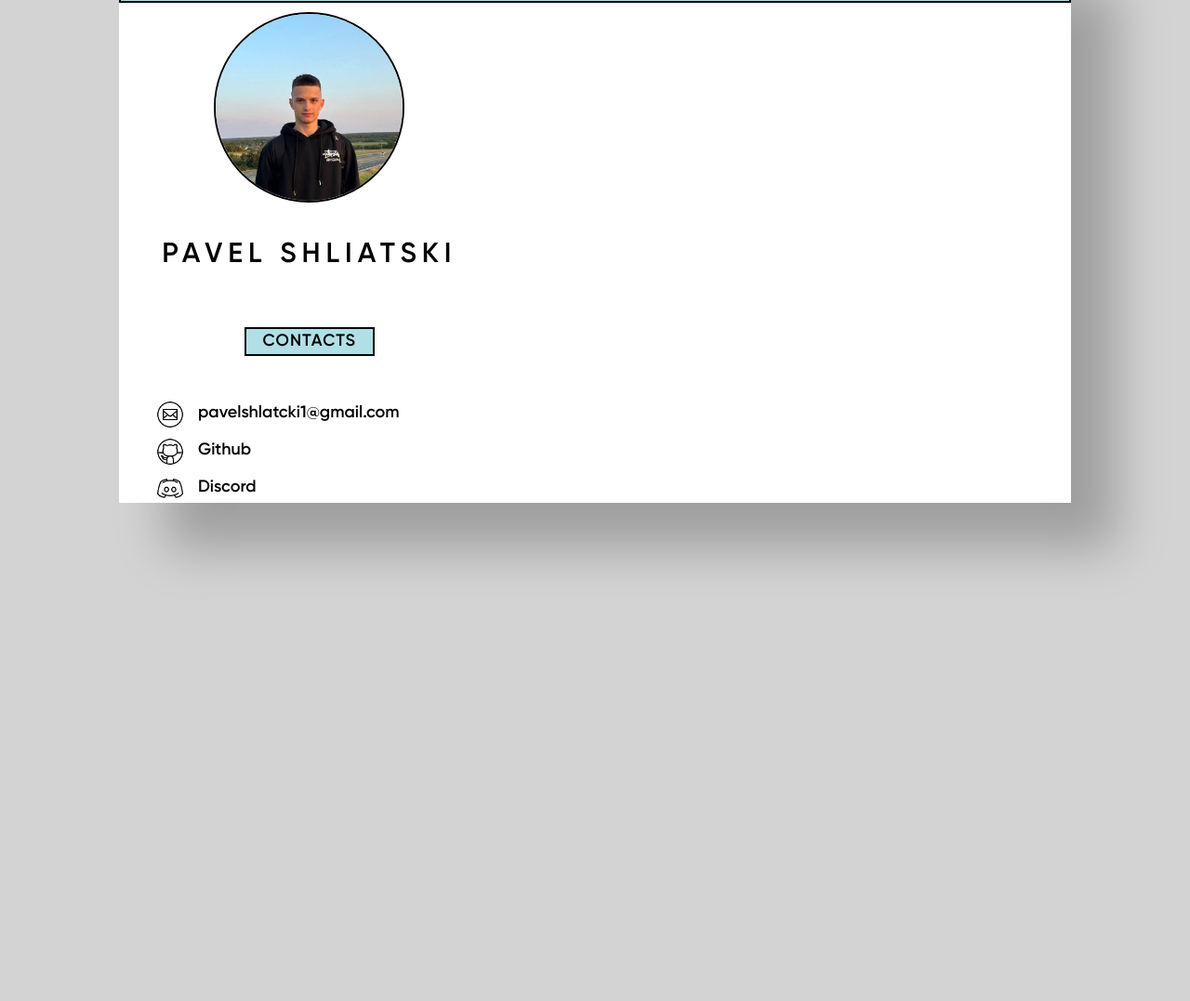
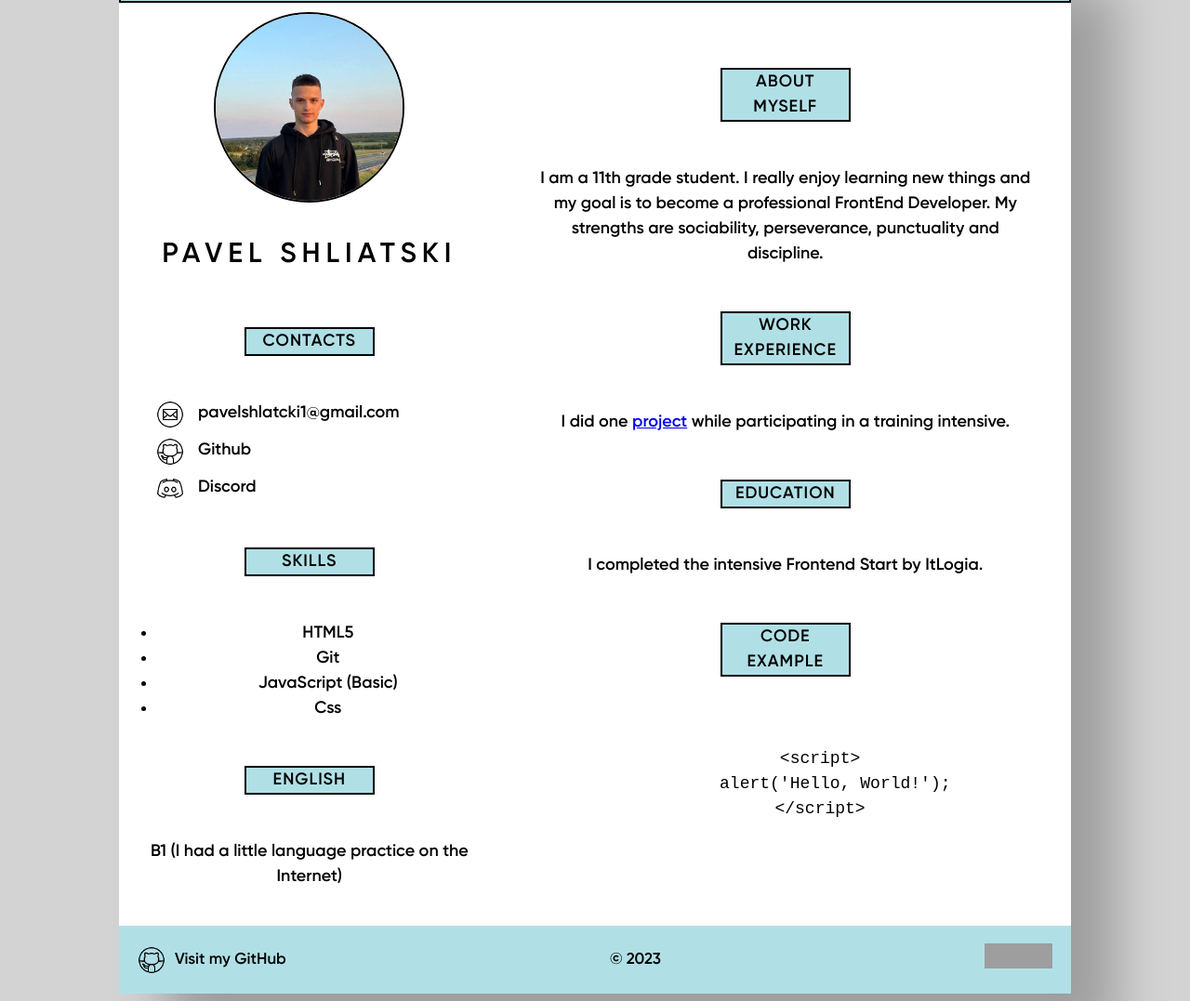
Before and after one commit to Grestash/rsschool-cv, a plain HTML site: page index.html in a window 1280 px wide. Shown: the part 72-1149 px from the top of the page at 93% size. Before the commit the page ends 800 px from the top, so only its background shows below. Drawn offline with Linux system fonts and the light colour scheme; grey boxes are pictures that could not be loaded.

Commit message:
feat: complete all cv requirements

```diff
--- a/index.html
+++ b/index.html
@@ -31,6 +31,7 @@
                     <h1> Pavel Shliatski</h1>
 
                 </section>
+
                 <section class="contacts">
                     <h2>Contacts</h2>
                     <ul class="contacts-list">
@@ -48,8 +49,65 @@
                         </li>
                     </ul>
                 </section>
+
+                <section class="skills">
+                    <h2>Skills</h2>
+                    <ul class="skills-list">
+                        <li>HTML5</li>
+                        <li>Git</li>
+                        <li>JavaScript (Basic)</li>
+                        <li>Css</li>
+                    </ul>
+                </section>
+
+                <section class="english">
+                    <h2>English</h2>
+                    <p>B1 (I had a little language practice on the Internet)</p>
+                </section>
+            </div>
+
+            <div class="right-column">
+                <section class="about-myself">
+                    <h2>About Myself</h2>
+                    <p>I am a 11th grade student. I really enjoy learning new things and my goal is to become a professional FrontEnd Developer. My strengths are sociability, perseverance, punctuality and discipline.</p>
+
+
+                </section>
+                <section class="work-experience">
+                    <h2>work experience</h2>
+                    <p id="work-experience">I did one <a href="https://grestash.github.io/burgers/">project</a> while participating in a training intensive. </p>
+                </section>
+
+                <section class="education">
+                    <h2 id="education">education</h2>
+                    <p>I completed the intensive Frontend Start by ItLogia.</p>
+                </section>
+                <section class="code-example">
+                    <h2 id="code-example">code example</h2>
+                    <pre>
+                        <code class="code">
+                             &lt;script&gt;
+                                alert('Hello, World!');
+                              &lt;/script&gt;
+
+                        </code>
+                    </pre>
+                </section>
             </div>
         </main>
+
+        <footer class="footer">
+            <a class="github" href="https://github.com/Grestash">
+                <img src="assets/icons/icons8-github-50.png" alt="Github icon" width="30" height="30">
+                <p>Visit my GitHub</p>
+            </a>
+
+            <p> © 2023</p>
+
+            <a href="https://rs.school/js/">
+                <img src="https://rs.school/images/rs_school_js.svg" alt="rsschool-logo" width="73" height="27">
+            </a>
+        </footer>
     </div>
 
 </body>
--- a/style.css
+++ b/style.css
@@ -18,6 +18,9 @@ body {
     background-color: #d3d3d3;
     font-family: Gilroy, sans-serif;
     color: #000000;
+    display: flex;
+    flex-direction: column;
+    justify-content: space-between;
 }
 .container {
     max-width: 1024px;
@@ -58,7 +61,9 @@ body {
  .nav-item a:hover {
   border-bottom: 2px solid #000000 ;
 }
-
+ .main {
+  display: flex;
+ }
  .left-column {
   width: 40%;
   text-align: center;
@@ -79,7 +84,7 @@ body {
   color: #000000;
  }
 
- .contacts h2 {
+  h2 {
   text-transform: uppercase;
   font-size: 18px;
   margin: 30px 20px;
@@ -120,3 +125,44 @@ body {
   .contacts-list-item a:hover {
     border-bottom: 2px solid #000000 ;
   }
+
+
+  .right-column {
+    width: 60%;
+    text-align: center;
+    padding: 40px;
+  }
+
+.footer {
+  display: flex;
+  justify-content: space-between;
+  align-items: center;
+  padding: 20px;
+  background-color: #B0E0E6 ;
+  font-size: 17px;
+  height: 73px;
+}
+
+.github {
+  display: flex;
+  align-items: center;
+
+}
+
+.footer a {
+  text-decoration: none;
+}
+.github  p {
+  color: #000000;
+}
+
+.github img {
+  margin-right: 10px;
+}
+
+
+pre {
+  margin-left: -160px;
+  display: flex;
+  align-items: center;
+}
```
